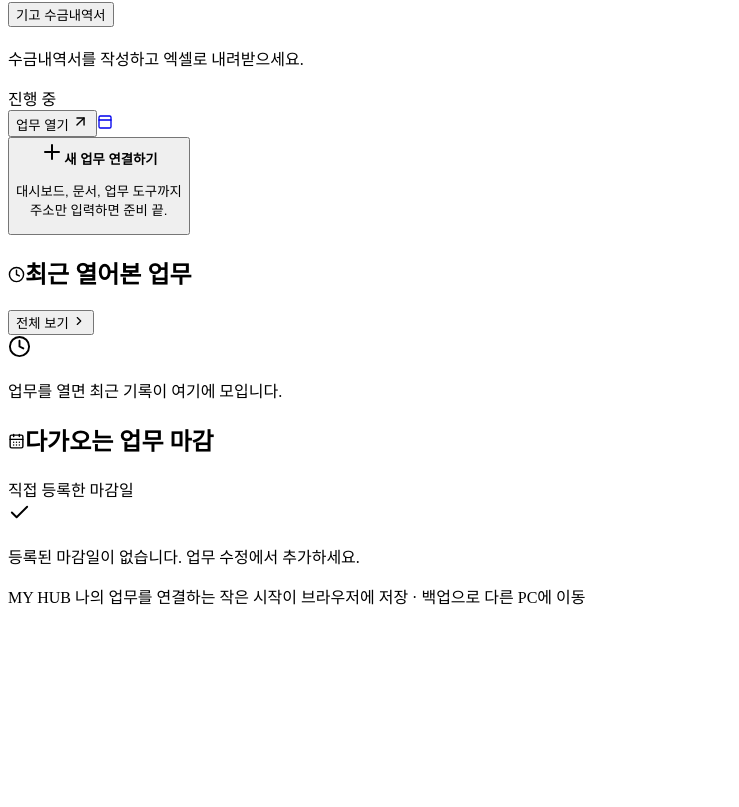
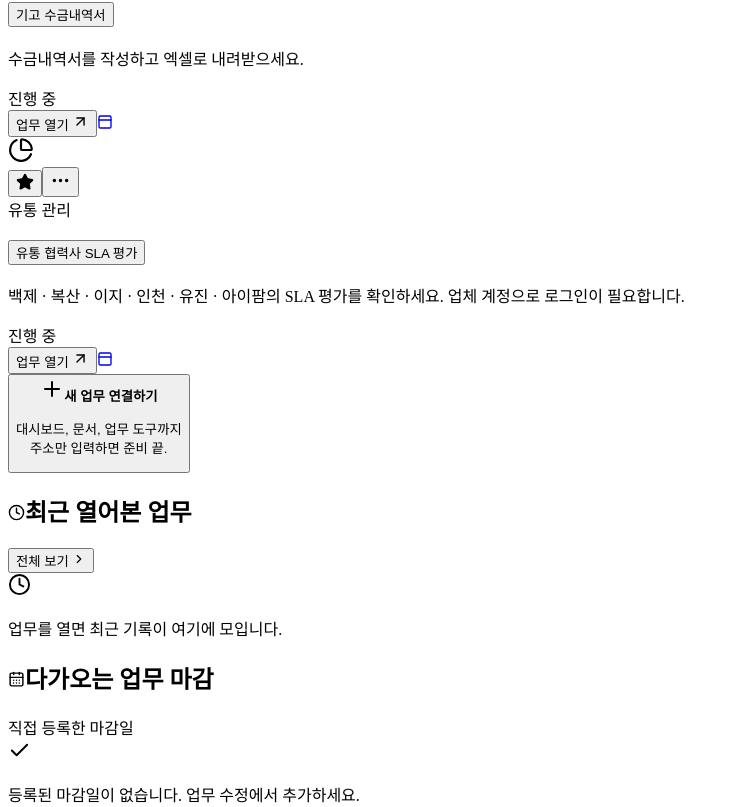
Before and after one commit to yhbae106/Sales_Forecast, a React (Vite) app in the folder my-hub/: page / in a window 1280 px wide. Shown: the part 1658-2465 px from the top of the page, without its empty margins (0-739 px from the left). Before the commit the page ends 2274 px from the top, so only its background shows below. Built offline with nearby package versions, Linux system fonts and the light colour scheme.

Commit message:
Add SLA assessment dashboard to MY HUB catalog

```diff
--- a/my-hub/catalog.json
+++ b/my-hub/catalog.json
@@ -43,5 +43,20 @@
     "visited": 0,
     "revision": 1,
     "created": 3
+  },
+  {
+    "id": "sla-assessment",
+    "name": "유통 협력사 SLA 평가",
+    "url": "https://topdoor.github.io/SLA-Assessment-System/",
+    "category": "유통 관리",
+    "description": "백제 · 복산 · 이지 · 인천 · 유진 · 아이팜의 SLA 평가를 확인하세요. 업체 계정으로 로그인이 필요합니다.",
+    "color": "teal",
+    "favorite": 1,
+    "status": "진행 중",
+    "due": "",
+    "note": "",
+    "visited": 0,
+    "revision": 1,
+    "created": 4
   }
 ]
--- a/my-hub/index.html
+++ b/my-hub/index.html
@@ -1 +1 @@
-<!doctype html><html lang="ko"><head><meta charset="utf-8"><meta name="viewport" content="width=device-width,initial-scale=1"><meta name="theme-color" content="#315b98"><title>MY HUB · 나의 업무 관리</title><meta name="description" content="매출 예측·SLA DCM·기고 수금내역서를 한눈에 관리하는 업무 허브"><link rel="icon" href="./favicon.svg"><link rel="stylesheet" href="./styles.css?v=20261030-harness1"><script defer src="./hub.js?v=20261030-harness1"></script></head><body><div id="root"></div><noscript>업무 허브를 사용하려면 JavaScript를 허용해주세요.</noscript></body></html>
+<!doctype html><html lang="ko"><head><meta charset="utf-8"><meta name="viewport" content="width=device-width,initial-scale=1"><meta name="theme-color" content="#315b98"><title>MY HUB · 나의 업무 관리</title><meta name="description" content="매출 예측·SLA DCM·기고 수금내역서를 한눈에 관리하는 업무 허브"><link rel="icon" href="./favicon.svg"><link rel="stylesheet" href="./styles.css?v=20261103-sla"><script defer src="./hub.js?v=20261103-sla"></script></head><body><div id="root"></div><noscript>업무 허브를 사용하려면 JavaScript를 허용해주세요.</noscript></body></html>
--- a/my-hub/src/data.ts
+++ b/my-hub/src/data.ts
@@ -2,5 +2,6 @@ export type Board={id:string;name:string;url:string;category:string;description:
 export const defaults:Board[]=[
 {id:'sales',name:'매출 예측 · 마감 관리',url:'https://yhbae106.github.io/Sales_Forecast/',category:'매출 관리',description:'제품별 매출 흐름과 월 마감 전망을 확인하세요.',color:'blue',favorite:1,status:'진행 중',due:'',note:'',visited:0,revision:1,created:1},
 {id:'sla',name:'SLA · DCM 관리',url:'https://yhbae106.github.io/SLA_DCM_2026_DW/',category:'유통 관리',description:'거래처 DCM 현황과 개선 활동을 확인하세요.',color:'teal',favorite:1,status:'진행 중',due:'',note:'',visited:0,revision:1,created:2},
-{id:'gigo',name:'기고 수금내역서',url:'https://yhbae106.github.io/Gigo/',category:'수금 관리',description:'수금내역서를 작성하고 엑셀로 내려받으세요.',color:'purple',favorite:0,status:'진행 중',due:'',note:'',visited:0,revision:1,created:3}
+{id:'gigo',name:'기고 수금내역서',url:'https://yhbae106.github.io/Gigo/',category:'수금 관리',description:'수금내역서를 작성하고 엑셀로 내려받으세요.',color:'purple',favorite:0,status:'진행 중',due:'',note:'',visited:0,revision:1,created:3},
+{"id":"sla-assessment","name":"유통 협력사 SLA 평가","url":"https://topdoor.github.io/SLA-Assessment-System/","category":"유통 관리","description":"백제 · 복산 · 이지 · 인천 · 유진 · 아이팜의 SLA 평가를 확인하세요. 업체 계정으로 로그인이 필요합니다.","color":"teal","favorite":1,"status":"진행 중","due":"","note":"","visited":0,"revision":1,"created":4}
 ];
```
Also changed, not shown: my-hub/build-meta.json (+5 -5 lines), my-hub/hub.js, 1 other file (tests, documents, lock files or other folders).
